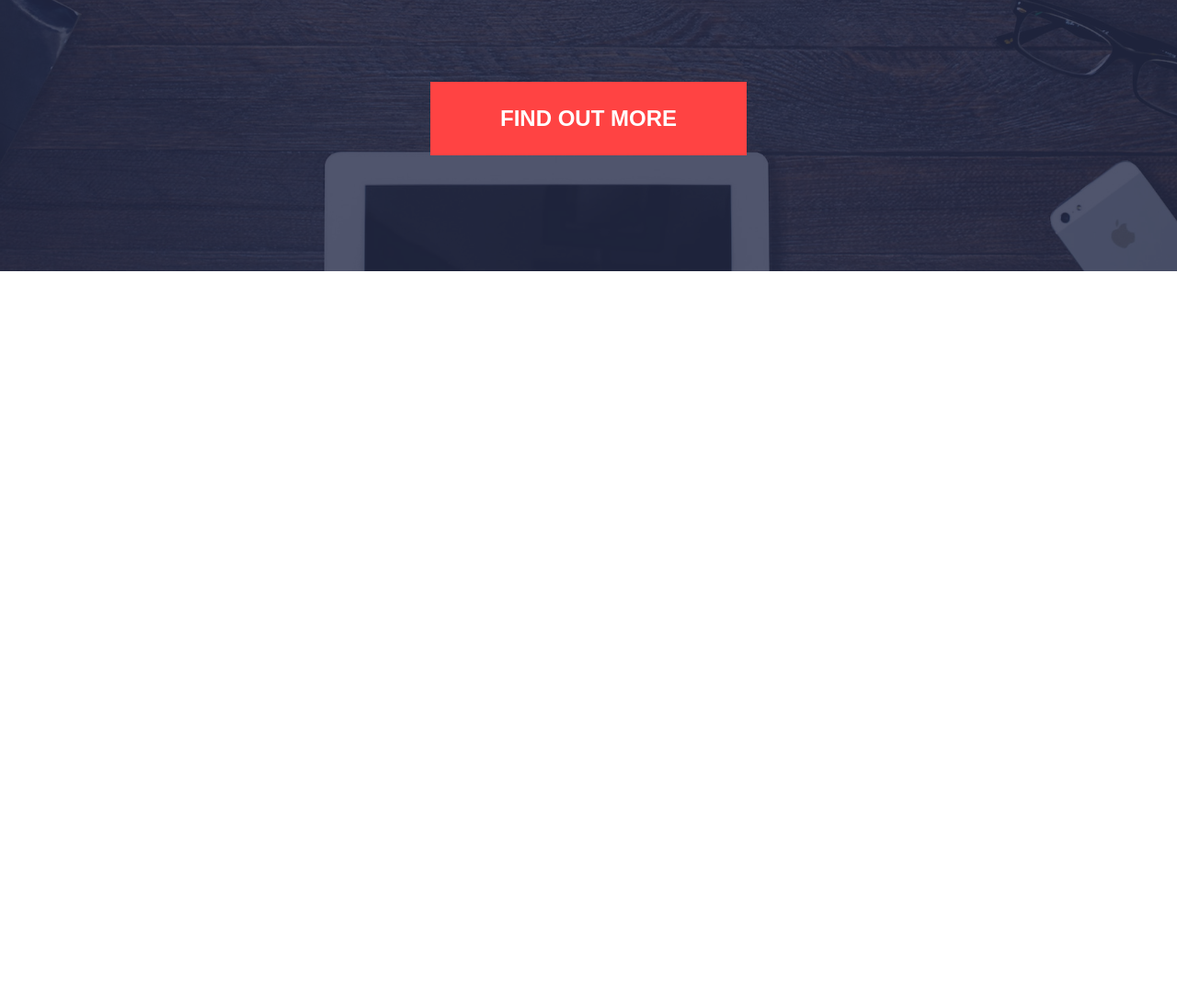
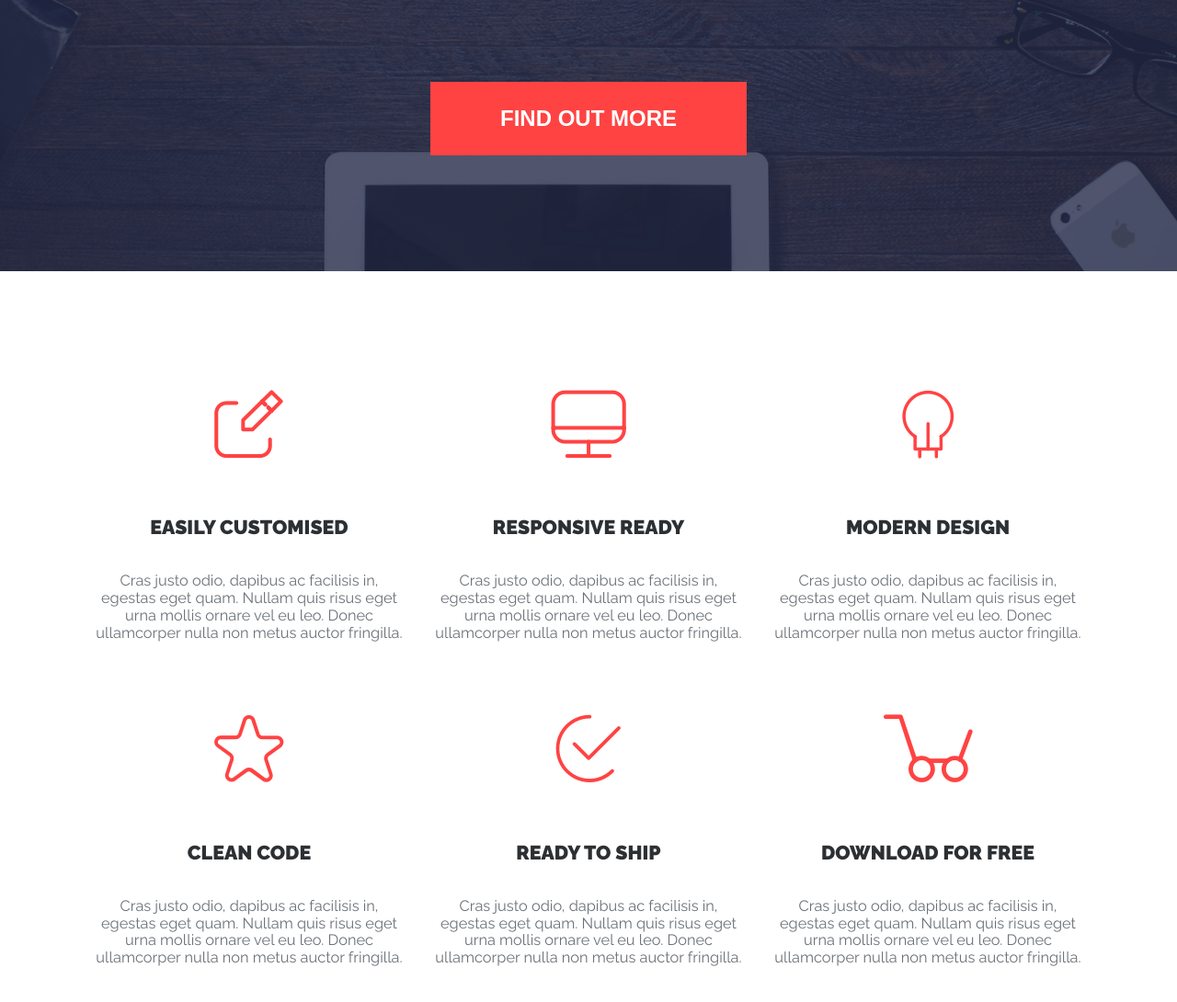
Before and after one commit to radionovroma/actibebox-radionov, a website built with Parcel: page index.html in a window 1280 px wide. Shown: the part 506-1596 px from the top of the page at 92% size. Before the commit the page ends 801 px from the top, so only its background shows below. Built offline with nearby package versions, Linux system fonts and the light colour scheme.

Commit message:
Added benefits-block

```diff
--- a/index.html
+++ b/index.html
@@ -73,6 +73,58 @@
       </div>
     </section>
 
+    <section class="benefits-block container">
+      <ul class="benefits-block__list benefits-list">
+        <li class="benefits-list__item benefit">
+          <h3 class="benefit__title icon-customise">
+            Easily Customised
+          </h3>
+          <p class="benefit__text">
+            Cras justo odio, dapibus ac facilisis in, egestas eget quam. Nullam quis risus eget urna mollis ornare vel eu leo. Donec ullamcorper nulla non metus auctor fringilla.
+          </p>
+        </li>
+        <li class="benefits-list__item benefit">
+          <h3 class="benefit__title icon-respond">
+            Responsive REady
+          </h3>
+          <p class="benefit__text">
+            Cras justo odio, dapibus ac facilisis in, egestas eget quam. Nullam quis risus eget urna mollis ornare vel eu leo. Donec ullamcorper nulla non metus auctor fringilla.
+          </p>
+        </li>
+        <li class="benefits-list__item benefit">
+          <h3 class="benefit__title icon-design">
+            Modern Design
+          </h3>
+          <p class="benefit__text">
+            Cras justo odio, dapibus ac facilisis in, egestas eget quam. Nullam quis risus eget urna mollis ornare vel eu leo. Donec ullamcorper nulla non metus auctor fringilla.
+          </p>
+        </li>
+        <li class="benefits-list__item benefit">
+          <h3 class="benefit__title icon-code">
+            Clean Code
+          </h3>
+          <p class="benefit__text">
+            Cras justo odio, dapibus ac facilisis in, egestas eget quam. Nullam quis risus eget urna mollis ornare vel eu leo. Donec ullamcorper nulla non metus auctor fringilla.
+          </p>
+        </li>
+        <li class="benefits-list__item benefit">
+          <h3 class="benefit__title icon-ready">
+            Ready to Ship
+          </h3>
+          <p class="benefit__text">
+            Cras justo odio, dapibus ac facilisis in, egestas eget quam. Nullam quis risus eget urna mollis ornare vel eu leo. Donec ullamcorper nulla non metus auctor fringilla.
+          </p>
+        </li>
+        <li class="benefits-list__item benefit">
+          <h3 class="benefit__title icon-free">
+            Download for Free
+          </h3>
+          <p class="benefit__text">
+            Cras justo odio, dapibus ac facilisis in, egestas eget quam. Nullam quis risus eget urna mollis ornare vel eu leo. Donec ullamcorper nulla non metus auctor fringilla.
+          </p>
+        </li>
+      </ul>
+    </section>
   </main>
 
   <footer>
--- /dev/null
+++ b/src/sass/blocks/benefits-block.scss
@@ -0,0 +1,96 @@
+@import "../utilities.scss";
+
+.benefits-block{
+	padding: 50px 0 35px;
+}
+
+.benefits-block__list{
+	display: flex;
+	flex-direction: column;
+	gap: 50px;
+}
+
+.benefit{
+	&__title{
+		position: relative;
+		padding-top: 110px;
+		font-weight: 900;
+		font-size: 18px;
+		line-height: 21px;
+		text-align: center;
+		text-transform: uppercase;
+		color: #2D3033;
+
+		&::before{
+			position: absolute;
+			top: 0;
+			left: 50%;
+			font-size: 60px;
+			transform: translate(-50%, 0);
+		}
+	}
+
+	&__text{
+		margin-top: 17px;
+	}
+}
+
+@media (min-width: 321px) {
+	.benefits-block{
+		padding: elSize(50, 90, 320, 1024) 0 elSize(35, 80, 320, 1024);
+	}
+
+	.benefits-block__list{
+		flex-direction: row;
+		flex-wrap: wrap;
+		justify-content: center;
+		gap: elSize(50, 60, 320, 1024) 15px;
+	}
+
+	.benefit{
+		max-width: elWidth(280, 315, 320, 1024);
+
+		&__title{
+			padding-top: elSize(110, 120, 320, 1024);
+
+			&::before{
+				font-size: elSize(60, 65, 320, 1024);
+			}
+		}
+
+		&__text{
+			margin-top: elSize(17, 25, 320, 1024);
+		}
+	}
+}
+
+@media (min-width: 1024px) {
+	.benefits-block{
+		padding: elSize(90, 130, 320, 1024) 0 elSize(80, 135, 320, 1024);
+	}
+
+	.benefits-block__list{
+		justify-content: space-between;
+		row-gap: elSize(60, 100, 1024, 1510);
+	}
+
+	.benefit{
+		max-width: elWidth(315, 370, 1024, 1510);
+
+		&__title{
+			font-size: elSize(18, 24, 1024, 1510);
+			line-height: elSize(21, 28, 1024, 1510);
+			padding-top: elSize(120 , 145, 1024, 1510);
+
+			&::before{
+				font-size: elSize(65, 80, 1024, 1510);
+			}
+		}
+
+		&__text{
+			margin-top: elSize(25, 50, 1024, 1510);
+			font-size: elSize(14, 18, 1024, 1510);
+			line-height: elSize(16, 21, 1024, 1510);
+		}
+	}
+}
--- /dev/null
+++ b/src/sass/icons-variables.scss
@@ -0,0 +1,9 @@
+$icomoon-font-family: "icons" !default;
+$icomoon-font-path: "fonts" !default;
+
+$icon-customise: "\e900";
+$icon-respond: "\e901";
+$icon-design: "\e902";
+$icon-code: "\e903";
+$icon-ready: "\e904";
+$icon-free: "\e905";
--- /dev/null
+++ b/src/sass/iconsfont.scss
@@ -0,0 +1,63 @@
+@import "./icons-variables.scss";
+
+@font-face {
+  font-family: '#{$icomoon-font-family}';
+  src:  url('../fonts/icons.eot') format('embedded-opentype'),
+    url('../fonts/icons.ttf') format('truetype'),
+    url('../fonts/icons.woff') format('woff'),
+    url('../fonts/icons.svg') format('svg');
+  font-weight: normal;
+  font-style: normal;
+  font-display: block;
+}
+
+[class^="icon-"]::before, [class*=" icon-"]::before {
+  /* use !important to prevent issues with browser extensions that change fonts */
+  font-family: '#{$icomoon-font-family}' !important;
+  font-style: normal;
+  font-weight: normal;
+  font-variant: normal;
+  text-transform: none;
+  line-height: 1;
+
+  /* Better Font Rendering =========== */
+  -webkit-font-smoothing: antialiased;
+  -moz-osx-font-smoothing: grayscale;
+}
+
+.icon-customise {
+  &:before {
+    content: $icon-customise;
+    color: #ff4343;
+  }
+}
+.icon-respond {
+  &:before {
+    content: $icon-respond;
+    color: #ff4343;
+  }
+}
+.icon-design {
+  &:before {
+    content: $icon-design;
+    color: #ff4343;
+  }
+}
+.icon-code {
+  &:before {
+    content: $icon-code;
+    color: #ff4343;
+  }
+}
+.icon-ready {
+  &:before {
+    content: $icon-ready;
+    color: #ff4343;
+  }
+}
+.icon-free {
+  &:before {
+    content: $icon-free;
+    color: #ff4343;
+  }
+}
--- a/src/sass/style.scss
+++ b/src/sass/style.scss
@@ -1,3 +1,5 @@
+@import "./iconsfont.scss";
 @import "./blocks/general.scss";
 @import "./blocks/header-block.scss";
 @import "./blocks/banner-block.scss";
+@import "./blocks/benefits-block.scss";
```
Also changed, not shown: src/fonts/icons.ttf (added), src/fonts/icons.woff (added), 2 other files.
